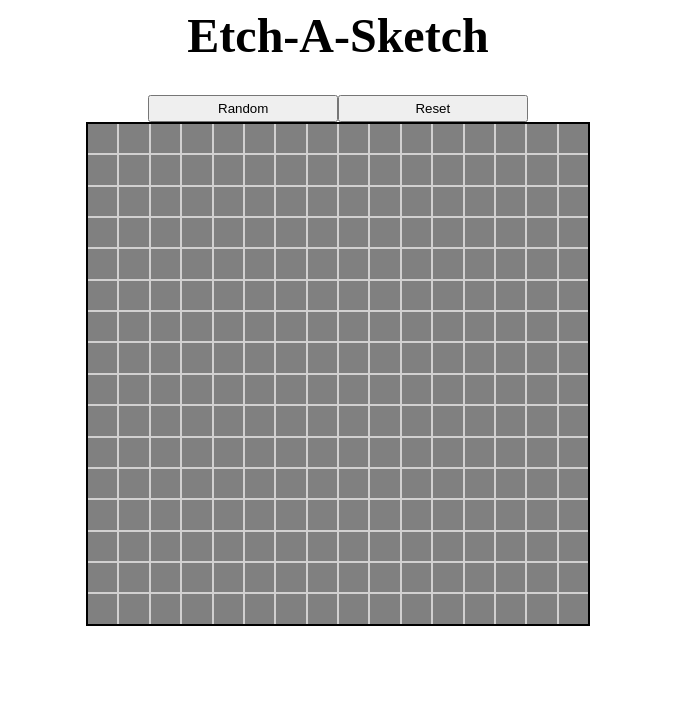
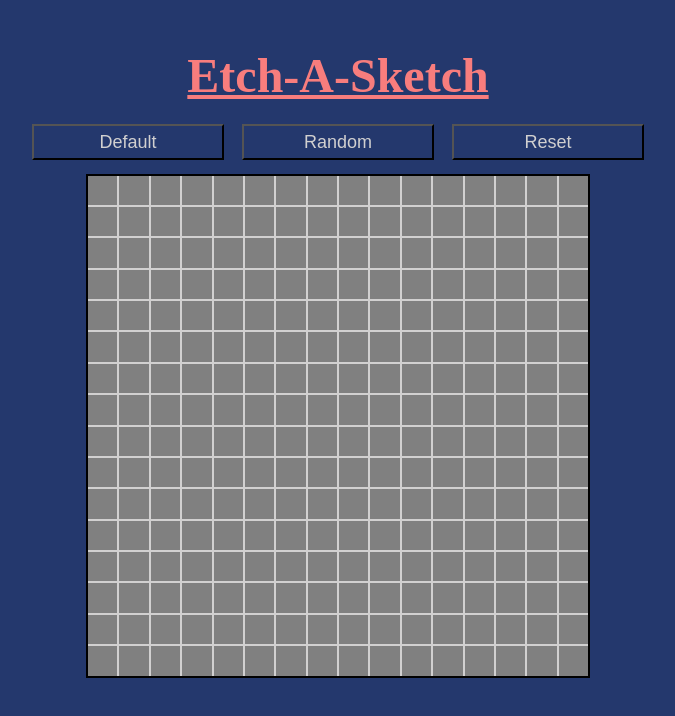
Before and after one commit to wsa138/etch-a-sketch, a plain HTML site: page index.html in a window 1280 px wide. Shown: the whole page, without its empty margins (302-977 px from the left). Drawn offline with Linux system fonts and the light colour scheme.

Commit message:
Added a default color button. Changed CSS settings.

```diff
--- a/index.html
+++ b/index.html
@@ -8,6 +8,7 @@
         <body>
             <h1 id="title">Etch-A-Sketch</h1>
             <div id="buttons">
+                <button class="btn" id="defaultButton">Default</button>
                 <button class="btn" id="randomButton">Random</button>
                 <button class="btn" id="reset">Reset</button>
             </div>
--- a/script.js
+++ b/script.js
@@ -9,6 +9,9 @@ let resetButton = document.getElementById("reset");
 
 // Random color button element.
 let randomButton = document.getElementById("randomButton");
+
+// Default button element.
+let defaultButton = document.getElementById("defaultButton");
 
 // Function creates the amount of squares specified in argument.
 function createGrid(s = 16) {
@@ -61,3 +64,11 @@ resetButton.addEventListener("click", function() {
     removeAllChildNodes(container);
     createGrid(size);
 })
+
+defaultButton.addEventListener("click", function() {
+    Array.from(allSquaresNodeList).forEach(square => {
+        square.addEventListener("mouseover", function() {
+            square.style.backgroundColor = "black";
+        })
+    })
+})
--- a/style.css
+++ b/style.css
@@ -1,3 +1,8 @@
+body {
+    margin: 0;
+    padding: 0;
+}
+
 #grid-container {
     display: grid;
     background-color: rgb(209, 208, 208);
@@ -25,10 +30,32 @@
 
 .btn {
     height: 2em;
-    width: 15%;
+    width: 15vw;
+    background-color: rgb(36, 56, 109);
+    color:rgb(209, 208, 208);
+    font-size: large;
+    margin: .5em .5em .75em .5em;
+
 }
 
 #title {
     text-align: center;
     font-size: xxx-large;
+    color:  rgb(248, 125, 125);
+    text-decoration: underline;
+    margin: 1em 0 .25em 0;
 }
+
+body {
+    background-color: rgb(36, 56, 109);
+}
+
+.btn:hover {
+    background-color: rgb(67, 67, 131);
+}
+
+@media only screen and (max-width: 600px) {
+    .btn {
+        width: 30%;
+    }
+}
```
